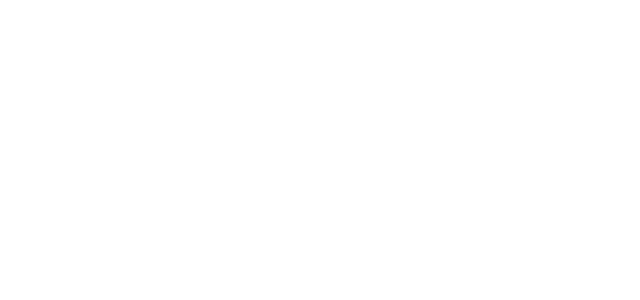
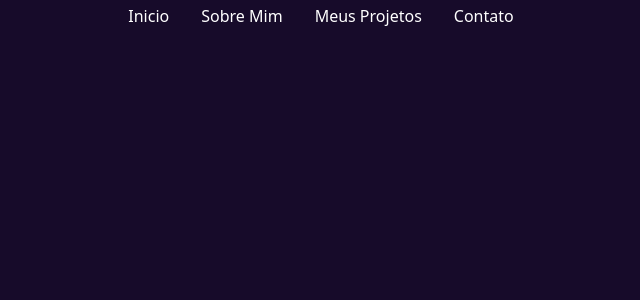
Before and after one commit to vinnycosta1998/portfolio, a Next.js app: page / in a window 1280 px wide. Shown: the top 300 px of the page, without its empty margins (319-959 px from the left). Built offline with nearby package versions, Linux system fonts and the light colour scheme.

Commit message:
create header component

```diff
--- a/src/app/globals.css
+++ b/src/app/globals.css
@@ -1,3 +1,7 @@
 @tailwind base;
 @tailwind components;
 @tailwind utilities;
+
+*{
+  background-color: #170B2A;
+}
--- a/src/app/layout.tsx
+++ b/src/app/layout.tsx
@@ -1,6 +1,7 @@
 import type { Metadata } from "next";
 import localFont from "next/font/local";
 import "./globals.css";
+import { Header } from "@/components/Header";
 
 const geistSans = localFont({
   src: "./fonts/GeistVF.woff",
@@ -29,6 +30,7 @@
       <body
         className={`${geistSans.variable} ${geistMono.variable} antialiased`}
       >
+        <Header/>
         {children}
       </body>
     </html>
--- /dev/null
+++ b/src/components/Header.tsx
@@ -0,0 +1,12 @@
+import Link from "next/link";
+
+export function Header(){
+    return(
+        <header className="w-full min-h-8 flex items-center justify-center gap-8 text-white">
+            <Link href="#">Inicio</Link>
+            <Link href="#">Sobre Mim</Link>
+            <Link href="#">Meus Projetos</Link>
+            <Link href="#">Contato</Link>
+        </header>
+    )
+}
--- a/tailwind.config.ts
+++ b/tailwind.config.ts
@@ -11,6 +11,15 @@
       colors: {
         background: "var(--background)",
         foreground: "var(--foreground)",
+        blue: '#170B2A',
+        blue_twitter: '#00ACEE',
+        blue_twitter_opacity: '#00ACEE80',
+        transparent: '#FFFFFF10',
+        pink: '#FF79C6',
+        purple: '#BD93F9',
+        red: '#FF2D19',
+        yellow: '#F1FA8C',
+        white: '#FFF'
       },
     },
   },
```
